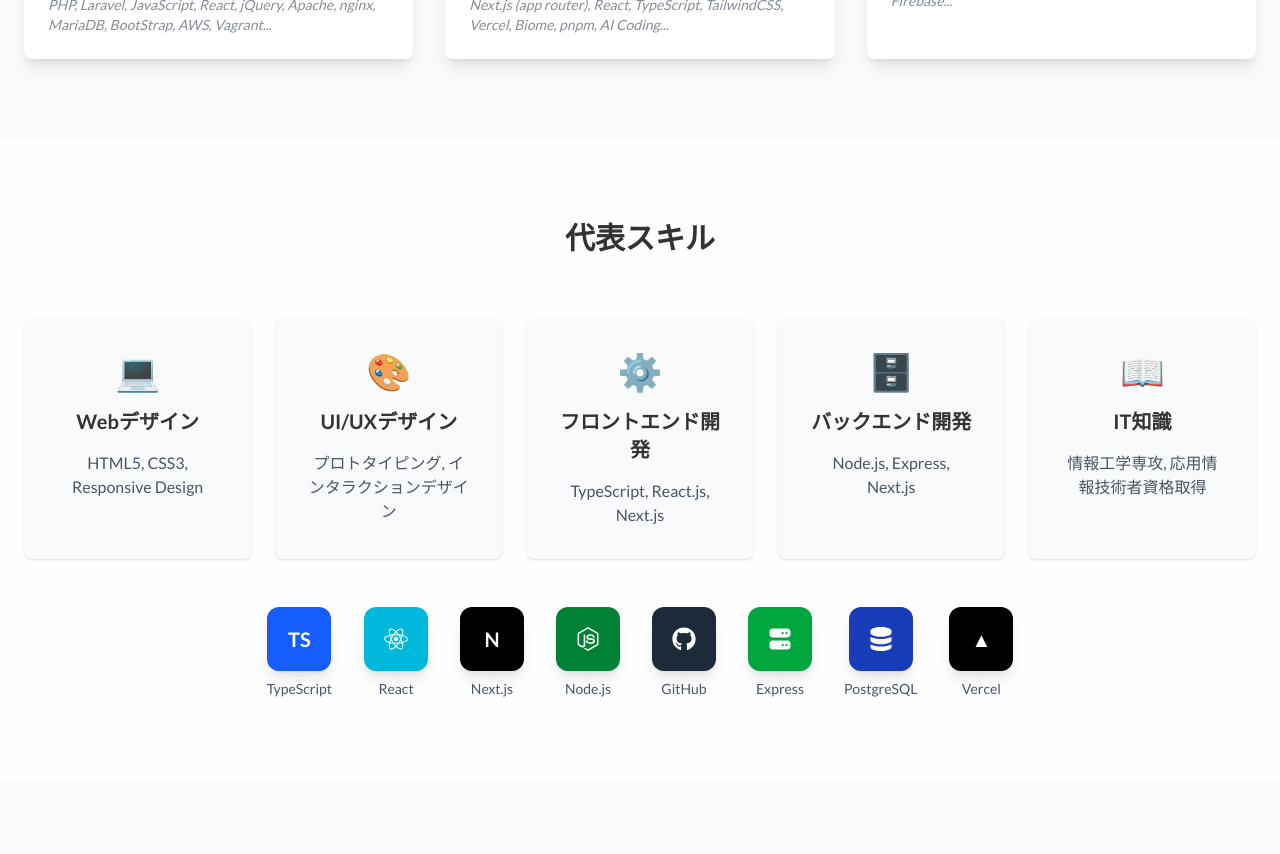
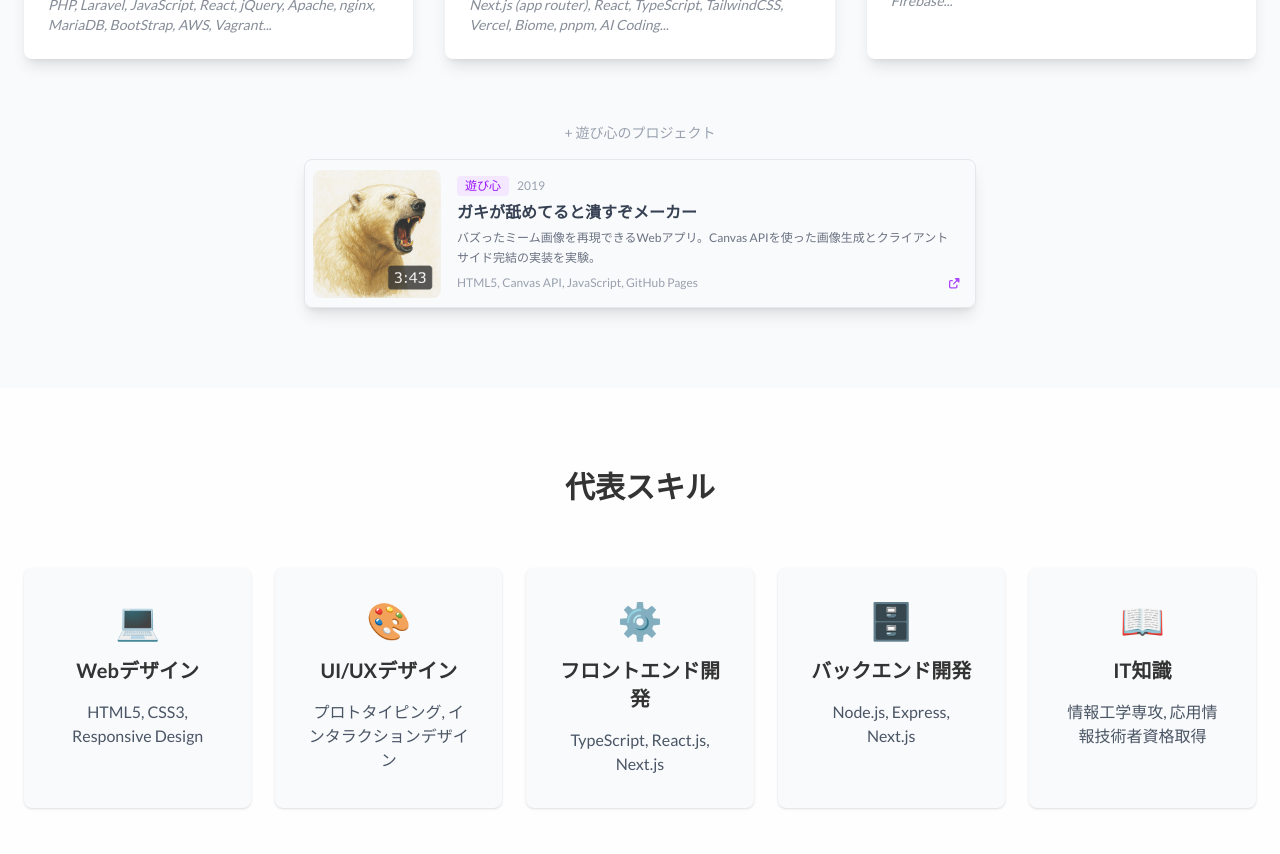
Before and after one commit to kik4/my-portfolio-next, a Next.js app: page / in a window 1280 px wide. Shown: the part 1840-2694 px from the top of the page. Built offline with nearby package versions, Linux system fonts and the light colour scheme.

Commit message:
adds playful project section to portfolio

```diff
--- a/app/page.tsx
+++ b/app/page.tsx
@@ -17,6 +17,7 @@ import Link from "next/link";
 import icon from "@/app/img/icon_1024x1024.jpg";
 import projectF from "@/app/img/projectF.jpg";
 import projectN from "@/app/img/projectN.jpg";
+import projectNametsubu from "@/app/img/projectNametsubu.jpg";
 import projectP from "@/app/img/projectP.jpg";
 import projectPf1 from "@/app/img/projectPf1.jpg";
 import projectPf2 from "@/app/img/projectPf2.jpg";
@@ -321,6 +322,76 @@ export default function Home() {
                     </div>
                   </div>
                 </AnimateOnScroll>
+              ))}
+            </div>
+
+            {/* 遊び心のプロジェクト */}
+            <div className="mx-auto mt-16 max-w-2xl">
+              <h3 className="mb-4 text-center font-medium text-gray-400 text-sm dark:text-gray-500">
+                + 遊び心のプロジェクト
+              </h3>
+              {[
+                {
+                  title: "ガキが舐めてると潰すぞメーカー",
+                  period: "2019",
+                  description:
+                    "バズったミーム画像を再現できるWebアプリ。Canvas APIを使った画像生成とクライアントサイド完結の実装を実験。",
+                  image: projectNametsubu,
+                  tech: [
+                    "HTML5",
+                    "Canvas API",
+                    "JavaScript",
+                    "GitHub Pages",
+                  ].join(", "),
+                  link: "https://kik4.github.io/nametsubu/",
+                },
+              ].map((project) => (
+                <div
+                  key={project.title}
+                  className="group overflow-hidden rounded-lg border border-gray-200 bg-gray-50 shadow-lg transition-all hover:border-gray-300 hover:bg-white dark:border-gray-700/50 dark:bg-gray-800/30 dark:hover:border-gray-600 dark:hover:bg-gray-800/50"
+                >
+                  <a
+                    href={project.link}
+                    target="_blank"
+                    rel="noopener noreferrer"
+                    className="flex flex-row items-center"
+                  >
+                    <div className="relative ml-2 h-24 w-24 flex-shrink-0 sm:h-32 sm:w-32">
+                      <Image
+                        src={project.image}
+                        fill
+                        className="rounded-lg object-cover opacity-80 group-hover:opacity-100"
+                        alt=""
+                      />
+                    </div>
+                    <div className="flex flex-1 flex-col justify-between p-4">
+                      <div>
+                        <div className="mb-1 flex items-center gap-2">
+                          <span className="rounded bg-purple-100 px-2 py-0.5 font-medium text-purple-600 text-xs dark:bg-purple-900/30 dark:text-purple-400">
+                            遊び心
+                          </span>
+                          <span className="text-gray-400 text-xs dark:text-gray-500">
+                            {project.period}
+                          </span>
+                        </div>
+                        <h3 className="mb-1 font-semibold text-base text-gray-700 group-hover:text-purple-600 dark:text-gray-300 dark:group-hover:text-purple-400">
+                          {project.title}
+                        </h3>
+                        <p className="mb-2 text-gray-500 text-xs leading-relaxed dark:text-gray-400">
+                          {project.description}
+                        </p>
+                      </div>
+                      <div className="flex items-center justify-between">
+                        <p className="text-gray-400 text-xs dark:text-gray-500">
+                          {project.tech}
+                        </p>
+                        <span className="inline-flex items-center gap-1 text-purple-500 text-xs dark:text-purple-400">
+                          <FontAwesomeIcon icon={faExternalLinkAlt} size="sm" />
+                        </span>
+                      </div>
+                    </div>
+                  </a>
+                </div>
               ))}
             </div>
           </div>
```
Also changed, not shown: app/img/projectNametsubu.jpg (added).
